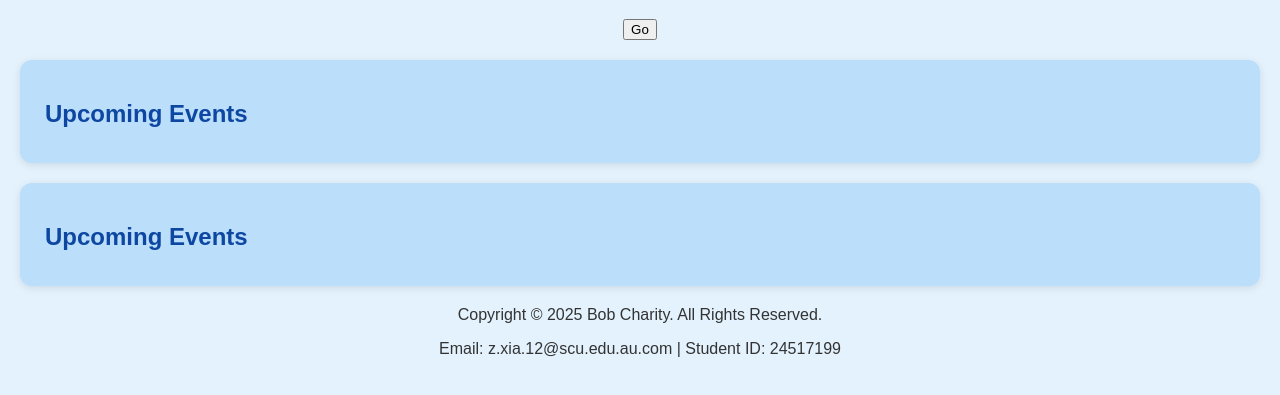
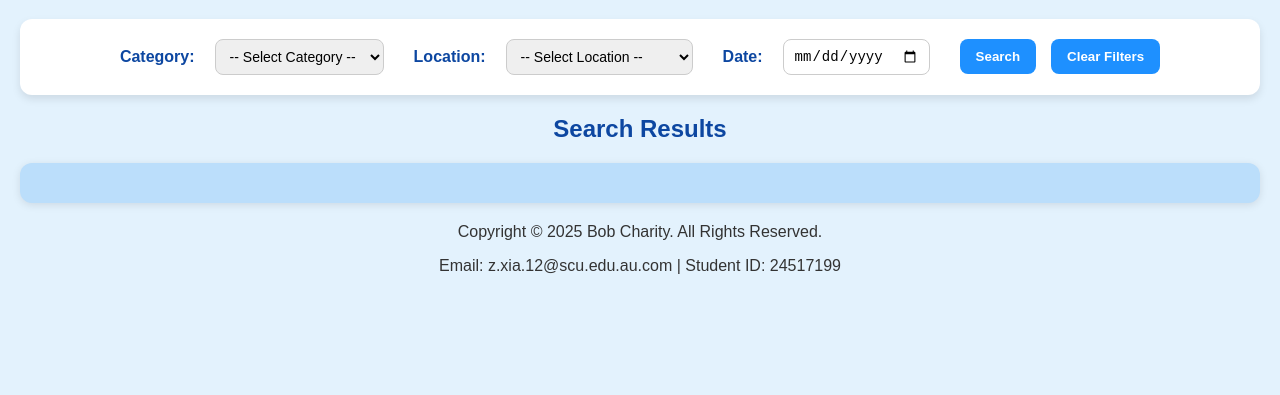
Before and after one commit to ZhaoZeLuWei/ZeweiXia-WebII-A2, a website: page charityWebApp/html/search.html in a window 1280 px wide. Shown: the part 145-540 px from the top of the page. Drawn offline with Linux system fonts and the light colour scheme.

Commit message:
Search API & Bug fixed
-Change evenName API search
-DOM.js for filter clean
-form to collect user input
-CSS for filter
-Bug fixed

```diff
--- /dev/null
+++ b/charityWebApp/css/searchForm.css
@@ -0,0 +1,45 @@
+/* 搜索表单横排 */
+#searchForm {
+    display: flex;
+    align-items: center;
+    justify-content: center;
+    gap: 15px;             /* 控件之间的间距 */
+    background: #FFFFFF;   /* 白色卡片 */
+    padding: 20px;
+    border-radius: 12px;
+    box-shadow: 0 4px 8px rgba(0,0,0,0.1);
+    margin: 0 auto 20px auto;
+    flex-wrap: wrap;       /* 窄屏时自动换行 */
+    max-width: 1200px;
+}
+
+/* label 和 input/select 并排 */
+#searchForm label {
+    font-weight: bold;
+    color: #0D47A1;
+    margin-right: 5px;
+}
+
+#searchForm select,
+#searchForm input[type="date"] {
+    padding: 8px 10px;
+    border: 1px solid #ccc;
+    border-radius: 8px;
+    font-size: 14px;
+}
+
+/* 按钮 */
+#searchForm button {
+    background-color: #1E90FF;
+    color: white;
+    font-weight: bold;
+    border: none;
+    padding: 10px 16px;
+    border-radius: 8px;
+    cursor: pointer;
+    transition: 0.3s;
+}
+
+#searchForm button:hover {
+    background-color: #0D47A1;
+}
--- a/charityWebApp/html/search.html
+++ b/charityWebApp/html/search.html
@@ -1,8 +1,9 @@
 <!DOCTYPE html>
-<html>
+<html lang="en">
 <head>
     <title>Bob Charity Site</title>
     <link rel="stylesheet" href="../css/design.css">
+    <link rel="stylesheet" href="../css/searchForm.css">
 </head>
 <body>
 <br>
@@ -10,26 +11,51 @@
     <div class="logo">Bob Charity Site</div>
     <nav class="nav-links">
         <a href="/">Home</a>
-        <a href="/search.html">Search</a>
+        <a href="search.html">Search</a>
     </nav>
 </header>
 <br>
 <h1>Search events</h1>
-<button onclick="search()">Go</button>
-<!--show the response of API GET call
-To allow users to navigate between pagess-->
+<form id="searchForm">
+    <!-- Category -->
+    <label for="category">Category:</label>
+    <select id="category" name="category">
+        <option value="">-- Select Category --</option>
+        <option value="Charity Run">Charity Run</option>
+        <option value="Gala Dinner">Gala Dinner</option>
+        <option value="Silent Auction">Silent Auction</option>
+        <option value="Concert">Concert</option>
+    </select>
+    <br><br>
 
+    <!-- Location -->
+    <label for="location">Location:</label>
+    <select id="location" name="location">
+        <option value="">-- Select Location --</option>
+        <option value="Civic Center">Civic Center</option>
+        <option value="City Convention Center">City Convention Center</option>
+        <option value="People's Square">People's Square</option>
+        <option value="City Stadium">City Stadium</option>
+    </select>
+    <br><br>
 
-<div id="upcoming">
-    <h2>Upcoming Events</h2>
+    <!-- Date -->
+    <label for="eventDate">Date:</label>
+    <input type="date" id="eventDate" name="date">
+    <br><br>
+
+    <button type="button" onclick="clickSearch()">Search</button>
+    <button type="button" id="clearBtn">Clear Filters</button>
+</form>
+<div id="resDiv">
+    <h2>Search Results</h2>
+    <div id="upcoming">
+    </div>
 </div>
-<div id="past">
-    <h2>Upcoming Events</h2>
-</div>
+
 <p>Copyright &copy; 2025 Bob Charity. All Rights Reserved.</p>
 <p>Email: z.xia.12@scu.edu.au.com | Student ID: 24517199 </p>
 
 </body>
-<script src="../js/GET.js">
-
-</script>
+<script src="../js/GET.js"></script>
+<script src="../js/DOM.js"></script>
--- /dev/null
+++ b/charityWebApp/js/DOM.js
@@ -0,0 +1,12 @@
+//search filters clean
+document.addEventListener("DOMContentLoaded", () => {
+    const clearBtn = document.getElementById("clearBtn");
+    const form = document.getElementById("searchForm");
+
+    if (clearBtn) {
+        clearBtn.addEventListener("click", () => {
+            form.reset();
+            document.getElementById("upcoming").innerHTML = "";
+        });
+    }
+});
--- a/charityWebApp/js/GET.js
+++ b/charityWebApp/js/GET.js
@@ -95,7 +95,8 @@ function getEvents() {
         })
         .catch(err => {
             console.log(err);
-            document.getElementById('events').innerHTML = 'Failed to fetch events';
+            document.getElementById('upcoming').innerHTML = 'Failed to fetch events';
+            document.getElementById('past').innerHTML = `${err}`;
         });
 }
 
@@ -229,11 +230,55 @@ function warning() {
     alert( "This feature is currently under construction.");
 }
 
-//wait api finished
-function search(){
-    fetch('')
+//search API
+function search(searchQuery){
+    fetch(`http://localhost:3060/api/searchEvent?${searchQuery}`)
         .then(res => res.json())
         .then(data => {
-            console.log("Search results:", data);
-        });
+            console.log(data);
+            const resultDiv = document.getElementById('upcoming');
+            resultDiv.innerHTML = '';
+            // const formatted = date.toLocaleString();
+            if (data.length > 0) {
+                data.forEach(event => {
+                    //date formatted
+                    const date = new Date(event.EventDate);
+                    const formatted = date.toISOString().slice(0, 19).replace('T', ' ');
+                    //create div element
+                    const eventDiv = document.createElement('div');
+                    eventDiv.className = "event";
+                    eventDiv.innerHTML = `
+                <img src="${event.ImageURL}" alt="${event.EventName}" width="200"><br>
+                <h3>${event.EventName}</h3>
+                <time datetime="${event.EventDate}">${formatted}</time>
+                <p>${event.LocationName}</p>
+                <p>A <strong><em>${event.CategoryName}</em></strong> Presented by <strong><em>${event.OrgName}</em></strong></p>
+                <a href="/${event.EventID}" class="btn">Event Details</a>
+                `;
+                    resultDiv.appendChild(eventDiv);
+                })
+            }else {
+                    resultDiv.innerHTML = `<h2>No events found</h2>`;
+                    console.log(data);
+            }
+        }).catch(err => {
+        console.log(err);
+        document.getElementById('upcoming').innerHTML = `Failed to fetch events! <br>${err}`;
+    });
 }
+
+//get search query
+function clickSearch() {
+    const form = document.getElementById('searchForm');
+    const formData = new FormData(form);
+
+    const params = new URLSearchParams(formData).toString();
+    for( const [key, value ] of Object.entries(form)) {
+        if (typeof value === "string" && value.trim() !== '') {
+            params.append(key, value);
+        }
+    }
+    const queryString = params.toString();
+    console.log(queryString);
+    search(queryString);
+}
```
Also changed, not shown: charityWebApp/index.html (+1 -1 lines).
